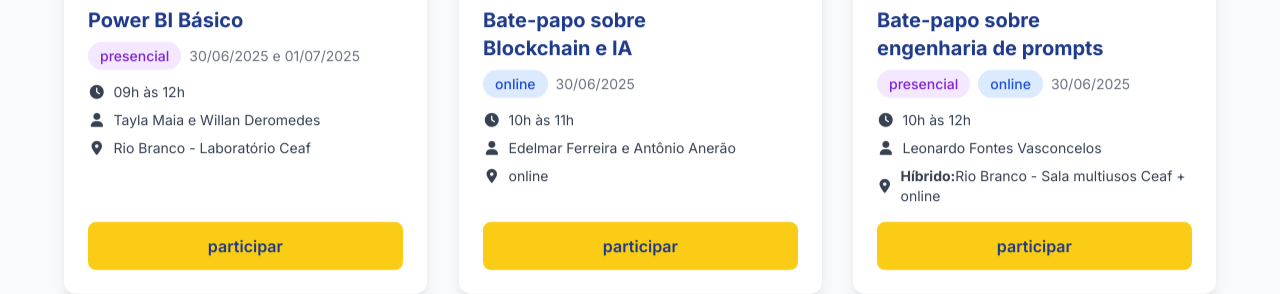
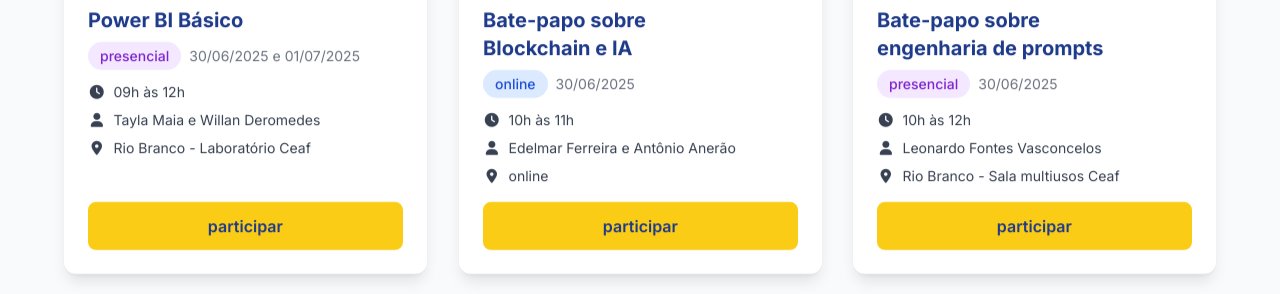
Before and after one commit to bonniekdsg/semana_criativa, a plain HTML site: page index.html in a window 1280 px wide. Shown: the part 1108-1402 px from the top of the page. Drawn offline with nearby package versions, Linux system fonts and the light colour scheme.

Commit message:
index.html

```diff
--- a/index.html
+++ b/index.html
@@ -881,8 +881,7 @@
                             <span class="px-3 py-1 rounded-full text-sm font-medium bg-purple-100 text-purple-700">
                                 presencial
                             </span>
-                            <span class="px-3 py-1 rounded-full text-sm font-medium bg-blue-100 text-blue-700">
-                                online
+
                             </span>
 
                             <span class="text-sm text-gray-500">30/06/2025</span>
@@ -898,7 +897,7 @@
                             </div>
                             <div class="flex items-center gap-2">
                                 <i class="fas fa-map-marker-alt fa-fw"></i>
-                                <span><strong>Híbrido:</strong>Rio Branco - Sala multiusos Ceaf + online</span>
+                                <span>Rio Branco - Sala multiusos Ceaf</span>
                             </div>
                         </div>
                         <button class="mt-auto w-full bg-yellow-400 hover:bg-yellow-500 text-blue-900 font-semibold py-3 px-6 rounded-lg transition-colors duration-200">
```
